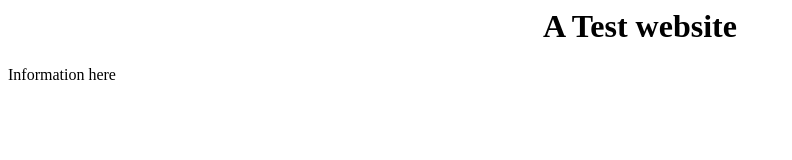
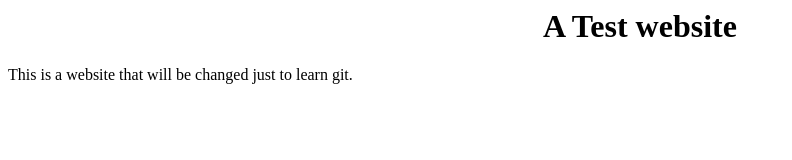
Before and after one commit to D-Parkinson1/hello-world, a plain HTML site: page index.html in a window 1280 px wide. Shown: the whole page, without its empty margins (0-792 px from the left). Drawn offline with Linux system fonts and the light colour scheme.

Commit message:
Updated paragraph

```diff
--- a/index.html
+++ b/index.html
@@ -5,7 +5,7 @@
   <body>
     <h1 align="center">A Test website</h1>
     <p>
-      Information here
+      This is a website that will be changed just to learn git.
     </P>
   </body>
 </html>
```
